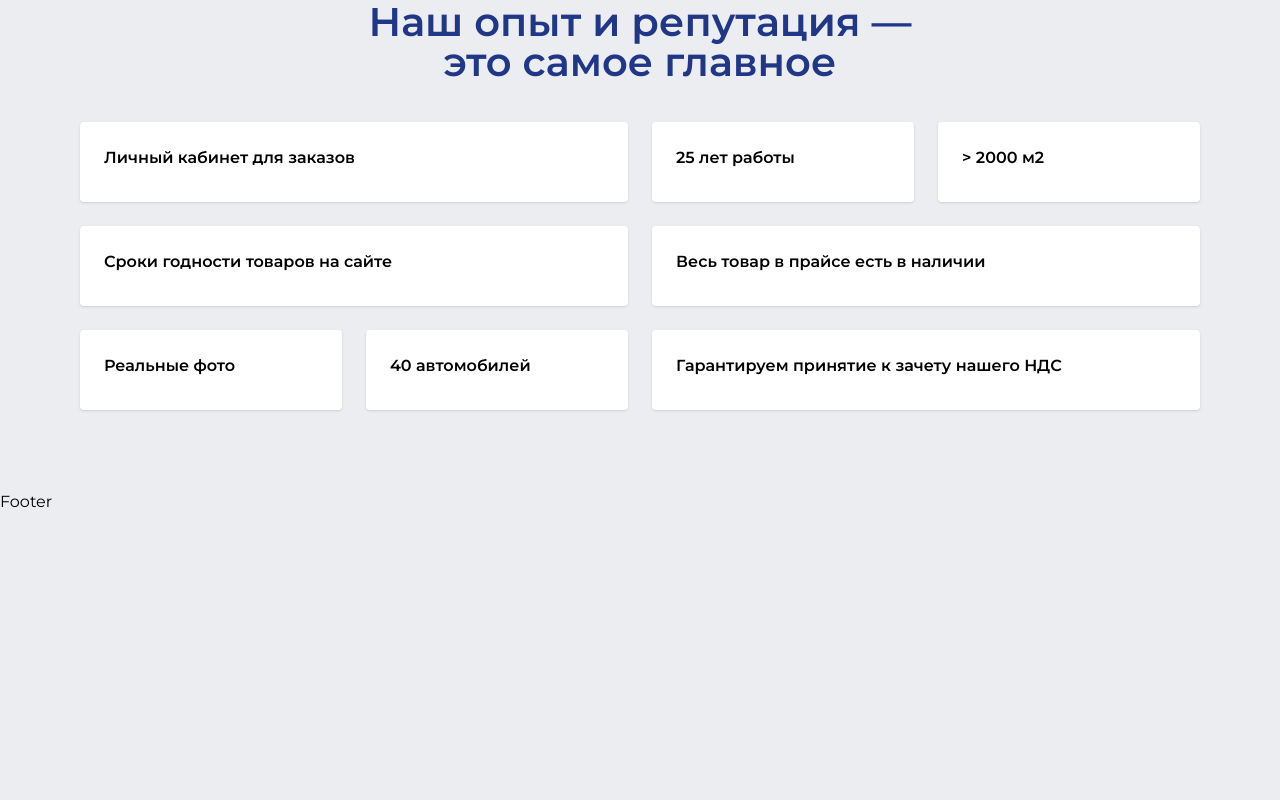
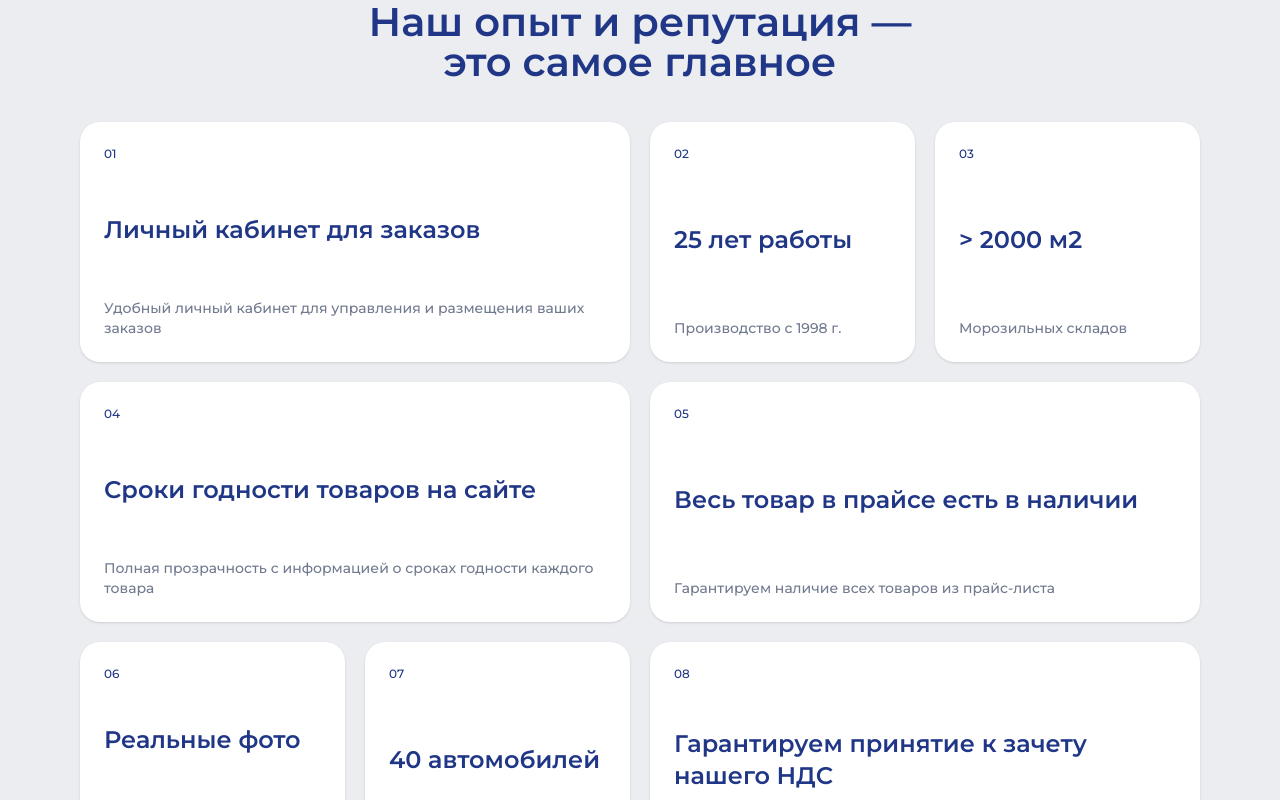
Before and after one commit to muhammadazizbek006/Ekor, a React (Vite) app: page / in a window 1280 px wide. Shown: the part 4560-5360 px from the top of the page. Before the commit the page ends 5074 px from the top, so only its background shows below. Built offline with nearby package versions, Linux system fonts and the light colour scheme.

Commit message:
add grif full

```diff
--- a/src/components/home/OurAttentionMatters.jsx
+++ b/src/components/home/OurAttentionMatters.jsx
@@ -5,15 +5,16 @@ const OurAttentionMatters = () => {
   return (
     <section className='py-20'>
       <div className="containerb">
-        <h2 className='text-40 text-center font-semibold leading-40 text-head'>
+        <h2 className='text-40 text-center font-semibold leading-40 text-head mb-10'>
           Наш опыт и репутация — <br /> это самое главное
         </h2>
-        <ul className="grid gap-6 mt-10 custom-grid">
-          {ourattentionmatters.map((e, index) => {
+        <ul className="grid gap-5  custom-grid">
+          {ourattentionmatters.map((e) => {
             return (
-              <li key={index} className="bg-white p-6 rounded shadow">
-                <h3 className="text-24 font-semibold mb-2">{e.title}</h3>
-                <p className="text-16">{e.description}</p>
+              <li key={e.id} className="bg-white flex flex-col justify-between min-h-60 p-6 rounded-[20px] shadow">
+                <span className='text-xs font-medium text-head'>{e.raqam}</span>
+                <h3 className="text-2xl font-semibold  text-head">{e.title}</h3>
+                <p className="text-sm font-medium text-gray">{e.sharx}</p>
               </li>
             );
           })}
```
